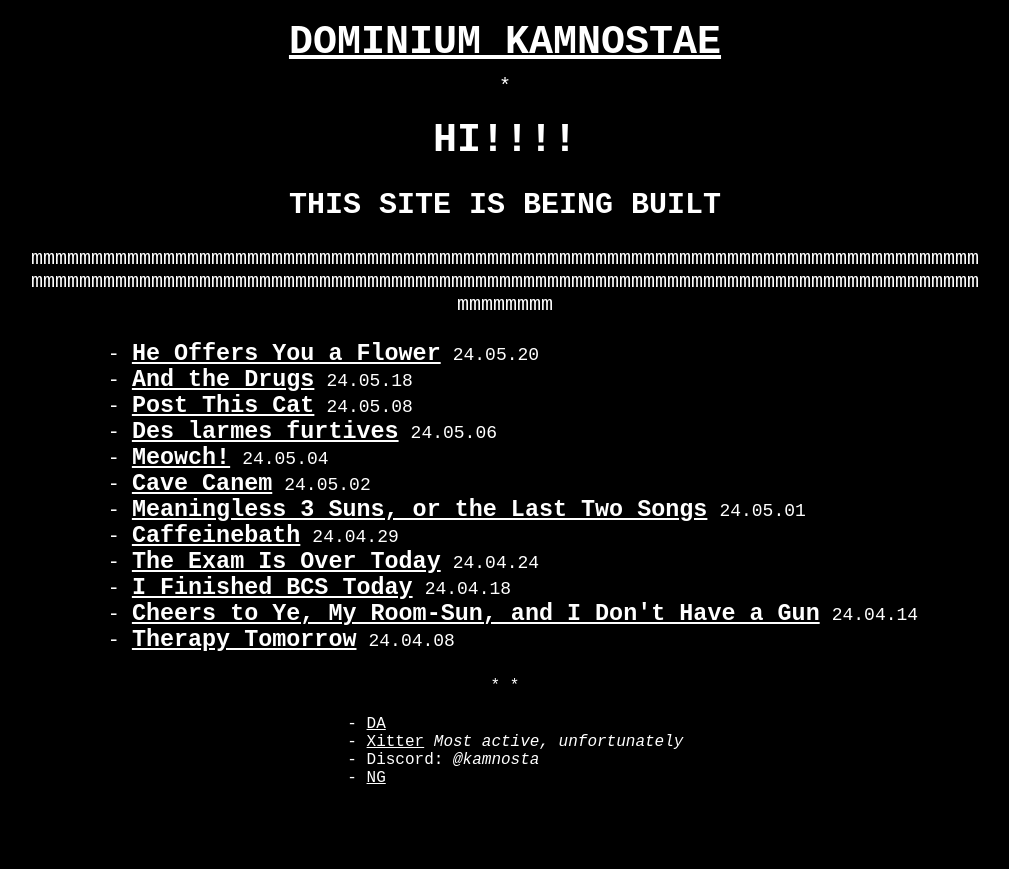
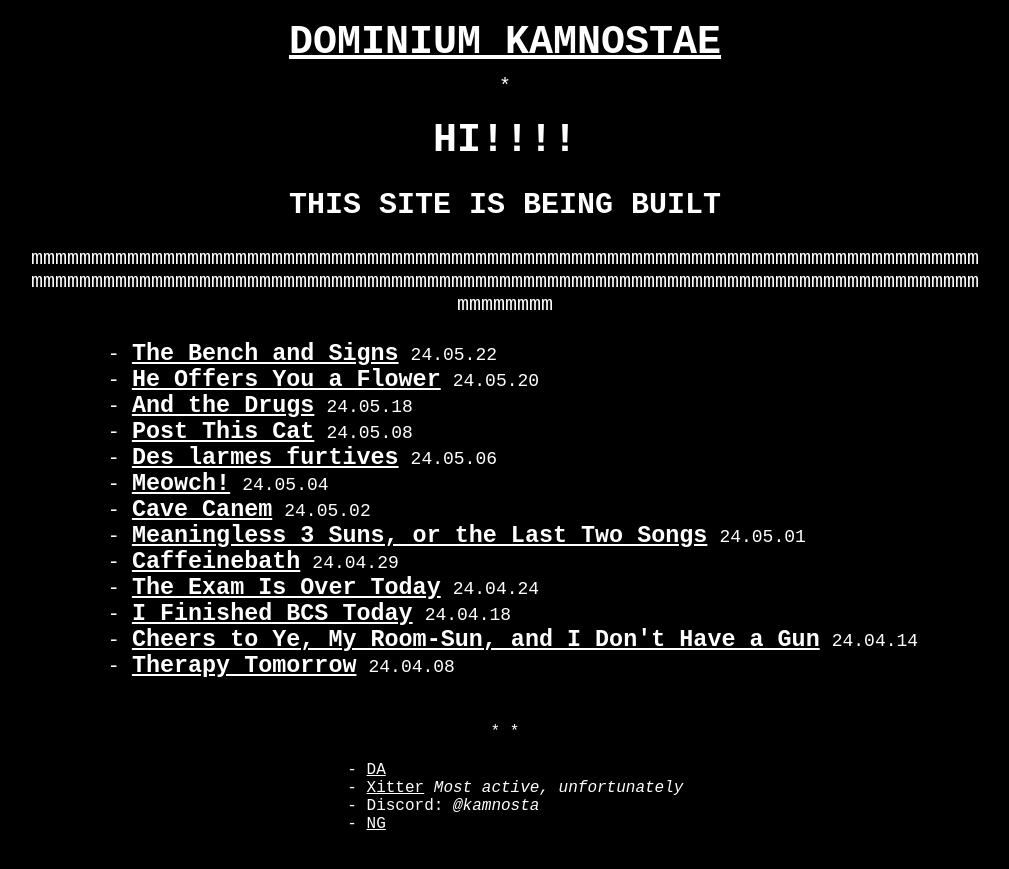
Before and after one commit to kamnosta/testproj, a Jekyll site: the page built from index.md, in a window 1280 px wide. Shown: the top 869 px of the page, without its empty margins (135-1144 px from the left). Built offline with Jekyll 4.4.1, drawn with Linux system fonts in a browser that asks for light colours.

Commit message:
240522 the bench and signs

```diff
--- a/_includes/footer.html
+++ b/_includes/footer.html
@@ -1,6 +1,6 @@
 <footer>
 	<div>
-		<p>* *</p>
+		<p id="two-astrs-p">* *</p>
 
 		<ul>
 			<li><a href="https://www.deviantart.com/kamnosta">DA</a><br></li>
@@ -15,4 +15,8 @@
 	footer {
 		font-size: 80%;
 	}
+
+	#two-astrs-p {
+		margin-top: 1.5em;
+	}
 </style>
--- /dev/null
+++ b/_posts/24-05-22-the_bench_and_signs.md
@@ -0,0 +1,8 @@
+---
+layout: art
+categories: arts
+
+title: The Bench and Signs
+---
+
+And the emptiness and absurdness
```
Also changed, not shown: assets/imgs/240522_the_bench_and_signs.png (added).
